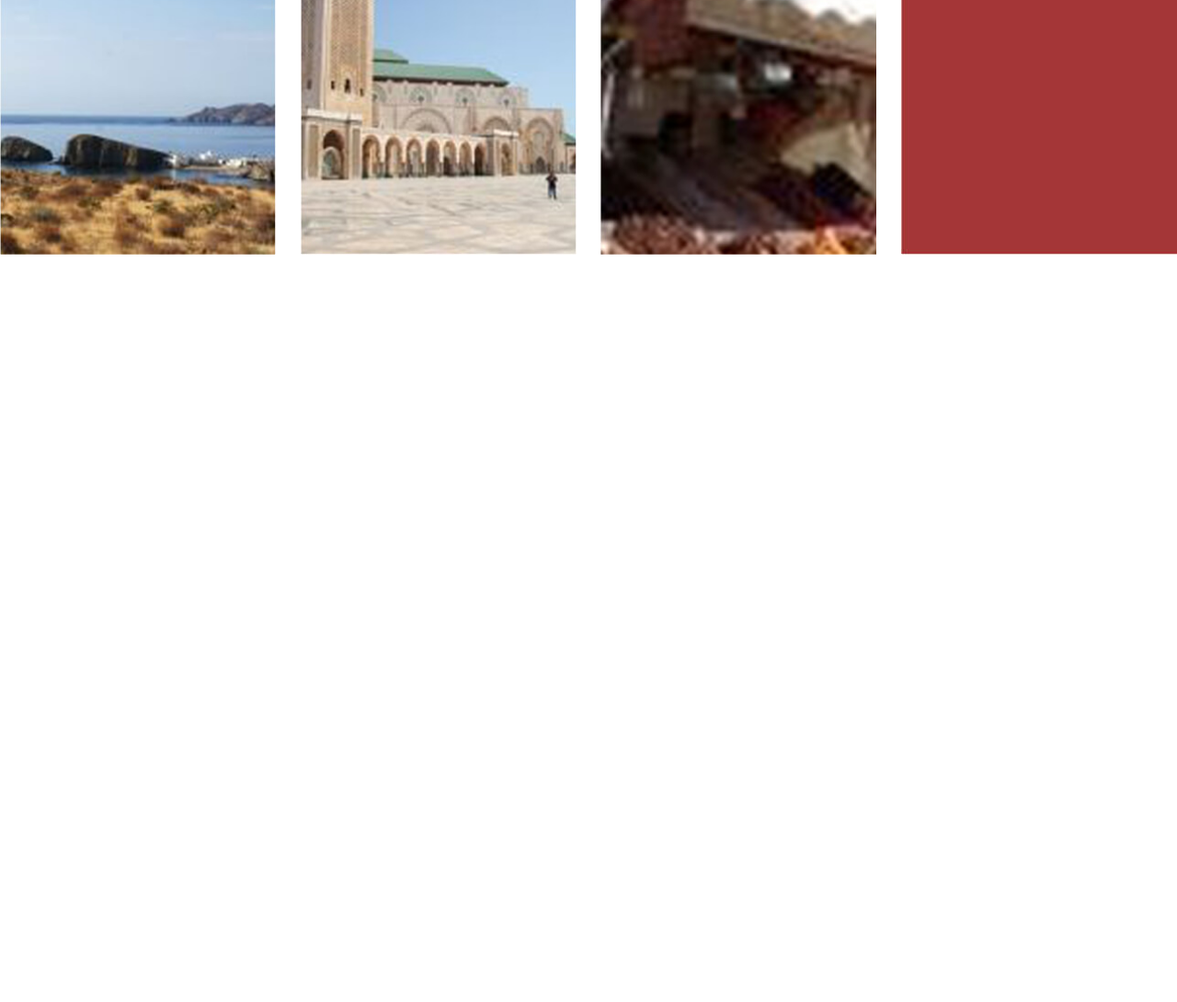
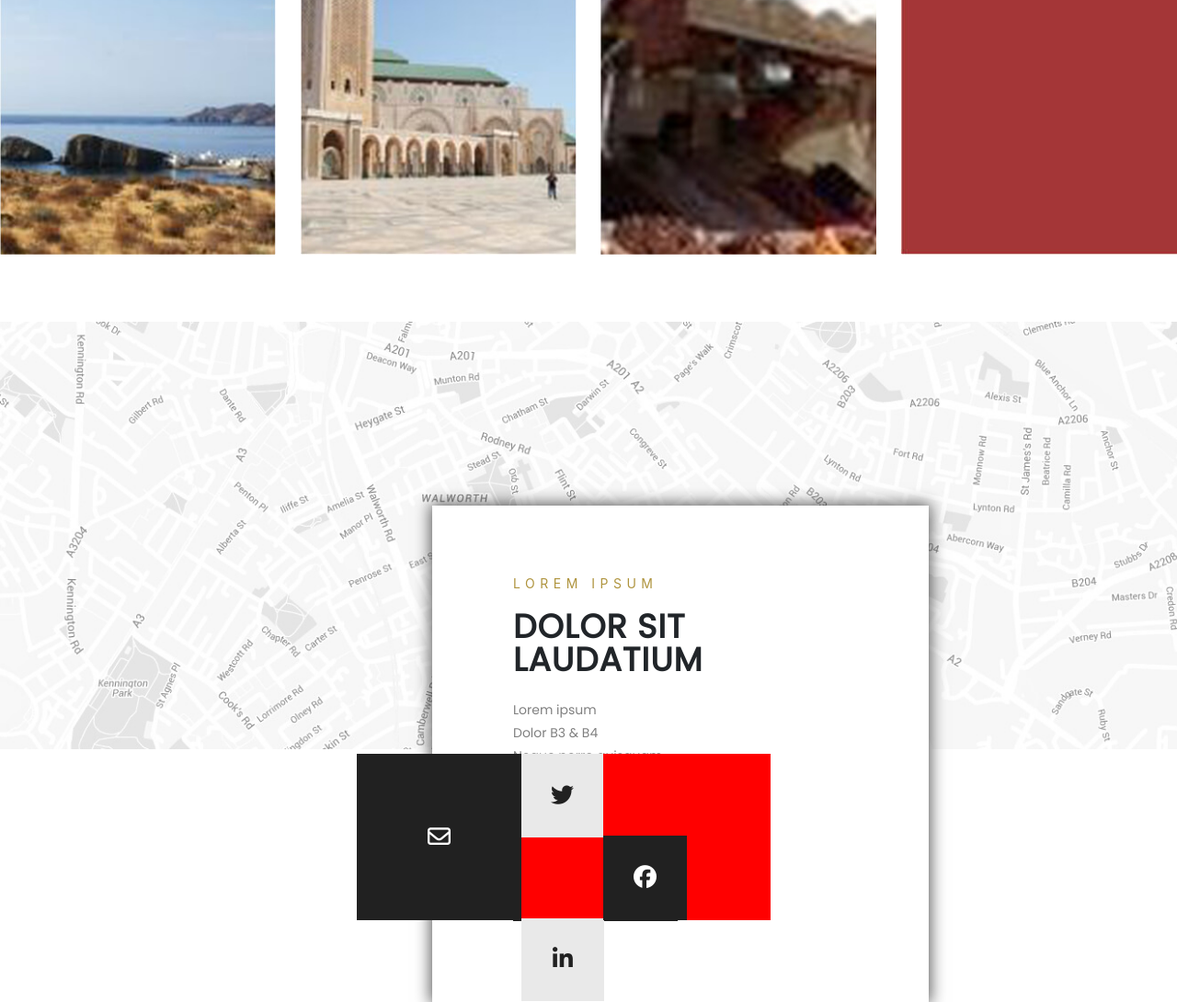
Before and after one commit to doricigor/task2, a website: page index.html in a window 1280 px wide. Shown: the part 5846-6936 px from the top of the page at 92% size. Before the commit the page ends 6146 px from the top, so only its background shows below. Drawn offline with nearby package versions, Linux system fonts and the light colour scheme.

Commit message:
work on social icons

```diff
--- a/index.html
+++ b/index.html
@@ -369,6 +369,36 @@
                 <img src="img/gallery/gallery12.jpg" alt="gallery">
             </div>
         </div>
+
+        <div class="map">
+            <span class="google">Google</span>
+            <div class="container">
+                <div class="map__box">
+                    <span class="map__goldSpan">Lorem ipsum</span>
+                    <h2 class="map__heading heading-2">Dolor sit laudatium</h2>
+                    <ul class="map__list">
+                        <li class="map__item">Lorem ipsum</li>
+                        <li class="map__item">Dolor B3 & B4</li>
+                        <li class="map__item">Neque porro quisquam</li>
+                        <li class="map__item">Dolor lor Road</li>
+                        <li class="map__item">Quis autem vel eum</li>
+                    </ul>
+                    <button class="map__btn">Duis aute irure</button>
+                </div>
+                <div class="map__social">
+                    <a href="#" class="map__icons map__icons--mail"><i class="far fa-envelope"></i></a>
+                    <a href="#" class="map__icons map__icons--linkedin"><i class="fab fa-linkedin"></i></a>
+                    <a href="#" class="map__icons map__icons--mailxs"><i class="far fa-envelope"></i></a>
+                    <a href="#" class="map__icons map__icons--twitter"><i class="fab fa-twitter"></i></a>
+                    <a href="#" class="map__icons map__icons--facebook"><i class="fab fa-facebook"></i></a>
+                    <a href="#" class="map__icons map__icons--instagram"><i class="fab fa-instagram"></i></a>
+                </div>
+            </div>
+        </div>
+
+
+
+
     </main>
 
 
--- /dev/null
+++ b/sass/components/_map.scss
@@ -0,0 +1,129 @@
+.map {
+    background-image: url(../img/map.jpg);
+    // background-position: center;
+    background-repeat: no-repeat;
+    background-size: cover;
+    width: 100%;
+    height: 465px;
+    margin-top: 50px;
+    position: relative;
+}
+
+.google {
+    position: absolute;
+    right: 298px;
+    bottom: -1px;
+    font-family: myriad-pro, sans-serif;
+    font-size: 18px;
+    color: $color-gray-2;
+    letter-spacing: 1.1px;
+}
+
+// BOX - left side
+.map__box {
+    height: 540px;
+    width: 540px;
+    background-color: $color-white;
+    padding: 72px 250px 90px 88px;
+    -webkit-box-shadow: 0px 0px 16px 2px rgba(0, 0, 0, 0.65);
+    -moz-box-shadow: 0px 0px 16px 2px rgba(0, 0, 0, 0.65);
+    box-shadow: 0px 0px 16px 2px rgba(0, 0, 0, 0.65);
+    position: absolute;
+    top: 200px;
+    left: 470px;
+}
+
+.map__goldSpan {
+    color: $color-gold;
+    font-size: 14px;
+    font-weight: 400;
+    letter-spacing: 5.5px;
+    text-transform: uppercase;
+}
+
+.map__heading {
+    line-height: 36px;
+    margin-top: 18px;
+    letter-spacing: 1px;
+}
+
+.map__list {
+    list-style: none;
+    line-height: 25px;
+    margin-top: 24px;
+}
+
+.map__item {
+    color: $color-gray-2;
+    font-size: 14px;
+    font-family: 'Poppins', sans-serif;
+}
+
+// BOX RIGHT - Social
+.map__social {
+    background-color: red;
+    height: 181px;
+    width: 450px;
+    position: absolute;
+    bottom: -186px;
+    right: 442px;
+}
+
+.map__icons {
+    font-size: 25px;
+}
+
+.map__icons--mail:link,
+.map__icons--mail:active,
+.map__icons--mail:visited {
+    position: absolute;
+    top: 0;
+    border: 1px solid transparent;
+    padding: 71px 76px;
+    color: $color-white;
+    background-color: $color-dark-blue;
+}
+
+.map__icons--linkedin:link,
+.map__icons--linkedin:active,
+.map__icons--linkedin:visited {
+    background-color: $color-silver-3;
+    color: $color-dark-blue;
+    border: 1px solid transparent;
+    position: absolute;
+    padding: 25px 33px;
+    bottom: -88px;
+    left: 179px;
+}
+
+.map__icons--mailxs:link,
+.map__icons--mailxs:active,
+.map__icons--mailxs:visited {}
+
+.map__icons--twitter:link,
+.map__icons--twitter:active,
+.map__icons--twitter:visited {
+    background-color: $color-silver-3;
+    color: $color-dark-blue;
+    border: 1px solid transparent;
+    position: absolute;
+    padding: 26px 31px;
+    top: 0;
+    left: 179px;
+}
+
+.map__icons--facebook:link,
+.map__icons--facebook:active,
+.map__icons--facebook:visited {
+    position: absolute;
+    bottom: 0;
+    right: 91px;
+    border: 1px solid transparent;
+    padding: 26px 32px;
+    color: $color-white;
+    background-color: $color-dark-blue;
+}
+
+.map__icons--instagram:link,
+.map__icons--instagram:active,
+.map__icons--instagram:visited {}
--- a/sass/config/_variable.scss
+++ b/sass/config/_variable.scss
@@ -3,10 +3,14 @@ $color-dark: #2e2e2f;
 $color-dark-2: #181a1b;
 $color-silver: #f3f4f5;
 $color-silver-2: #f5f5f5;
+$color-silver-3: #e9e9e9;
 $color-gold: #af943e;
 $color-white: #ffffff;
 $color-gray: #666666;
+$color-gray-2: #808080;
 $color-black: #1c1c1c;
+$color-dark-blue: #212121;
+
 
 
 
--- a/sass/main.scss
+++ b/sass/main.scss
@@ -20,3 +20,4 @@
 @import "components/questions";
 @import "components/why";
 @import "components/gallery";
+@import "components/map";
--- a/sass/parts/_button.scss
+++ b/sass/parts/_button.scss
@@ -19,3 +19,25 @@
         transform: translateY(-2px);
     }
 }
+
+.map__btn {
+    text-transform: uppercase;
+    background-color: $color-white;
+    color: $color-black;
+    border: 2px solid $color-black;
+    padding: 18px 33px;
+    font-size: 14px;
+    font-family: 'Poppins', sans-serif;
+    outline: none;
+    margin-top: 40px;
+
+    &:active,
+    &:focus {
+        outline: none;
+    }
+
+    &:hover {
+        color: $color-white;
+        background-color: $color-black;
+    }
+}
```
Also changed, not shown: css/main.css.
